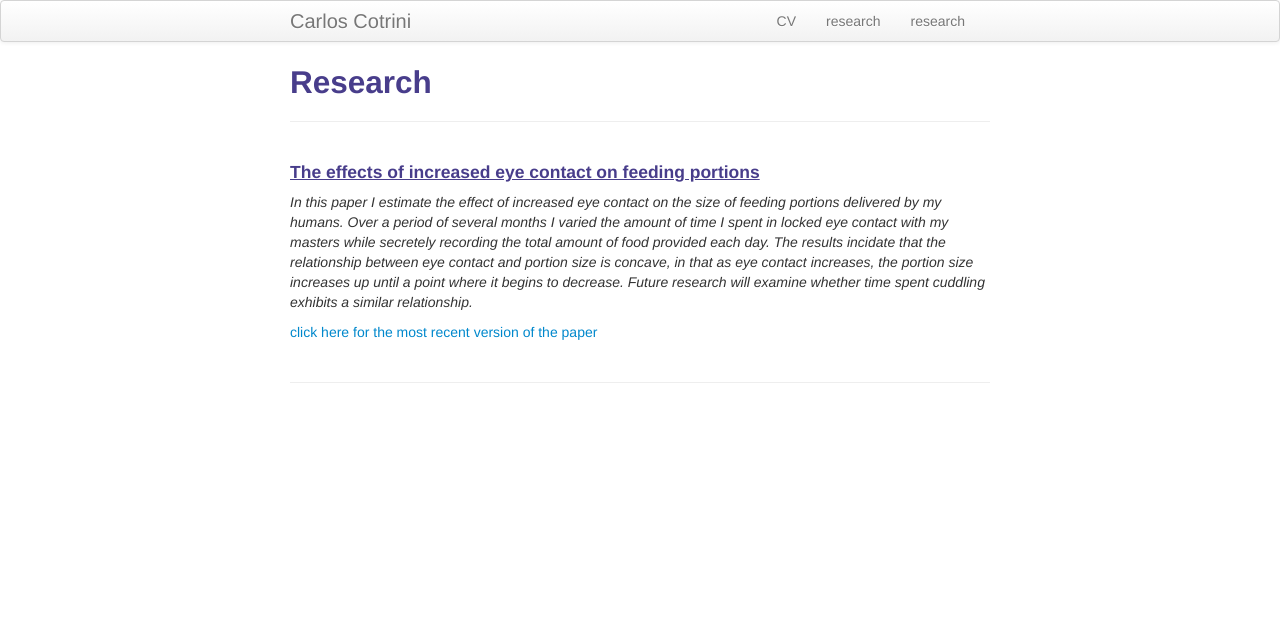
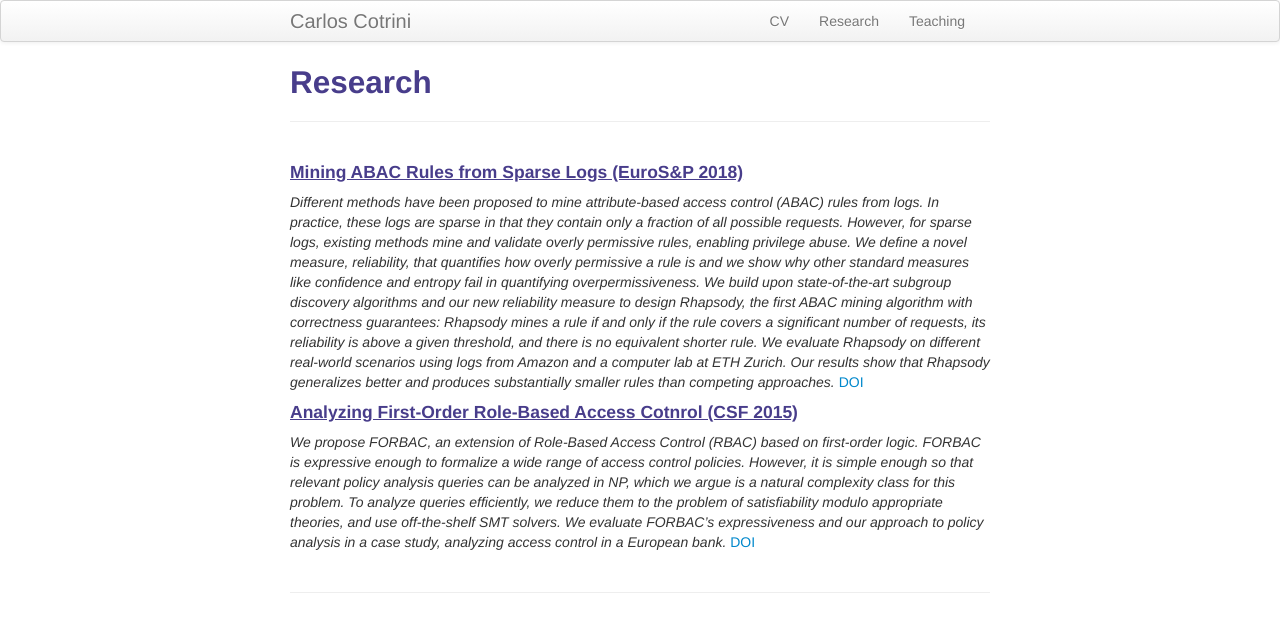
Before and after one commit to carloscotrini/carloscotrini.github.io, a Jekyll site: the page built from pages/research.md, in a window 1280 px wide. Shown: the top 632 px of the page. Built offline with Jekyll 4.4.1, drawn with Linux system fonts in a browser that asks for light colours.

Commit message:
Added two publications

```diff
--- a/_includes/themes/twitter/default.html
+++ b/_includes/themes/twitter/default.html
@@ -36,8 +36,8 @@
           <a class="brand" href="{{ HOME_PATH }}">{{ site.title }}</a>
           <ul class="nav">
               <li><a href="{{ BASE_PATH }}/assets/CV.pdf">CV</a></li>
-              <li><a href="{{ BASE_PATH }}/pages/research.html">research</a></li>
-	      <li><a href="{{ BASE_PATH }}/pages/teaching.html">research</a></li>
+              <li><a href="{{ BASE_PATH }}/pages/research.html">Research</a></li>
+	      <li><a href="{{ BASE_PATH }}/pages/teaching.html">Teaching</a></li>
           </ul>
         </div>
       </div>
--- a/pages/research.md
+++ b/pages/research.md
@@ -1,15 +1,15 @@
 ---
 layout: page
 title: Research
-description: Blue Ham's research
+description: Carlos Cotrini's research
 ---
 
+#### <u>Mining ABAC Rules from Sparse Logs (EuroS&P 2018)</u>
+*Different methods have been proposed to mine attribute-based access control (ABAC) rules from logs. In practice, these logs are sparse in that they contain only a fraction of all possible requests. However, for sparse logs, existing methods mine and validate overly permissive rules, enabling privilege abuse. We define a novel measure, reliability, that quantifies how overly permissive a rule is and we show why other standard measures like confidence and entropy fail in quantifying overpermissiveness. We build upon state-of-the-art subgroup discovery algorithms and our new reliability measure to design Rhapsody, the first ABAC mining algorithm with correctness guarantees: Rhapsody mines a rule if and only if the rule covers a significant number of requests, its reliability is above a given threshold, and there is no equivalent shorter rule. We evaluate Rhapsody on different real-world scenarios using logs from Amazon and a computer lab at ETH Zurich. Our results show that Rhapsody generalizes better and produces substantially smaller rules than competing approaches.* [DOI](10.1109/EuroSP.2018.00011)
 
 
-#### <u>The effects of increased eye contact on feeding portions</u>
-*In this paper I estimate the effect of increased eye contact on the size of feeding portions delivered by my humans. Over a period of several months I varied the amount of time I spent in locked eye contact with my masters while secretely recording the total amount of food provided each day. The results incidate that the relationship between eye contact and portion size is concave, in that as eye contact increases, the portion size increases up until a point where it begins to decrease. Future research will examine whether time spent cuddling exhibits a similar relationship.*
-
-[click here for the most recent version of the paper]({{ BASE_PATH}}/pages/working_papers/sample-working-paper.pdf)
+#### <u>Analyzing First-Order Role-Based Access Cotnrol (CSF 2015)</u>
+*We propose FORBAC, an extension of Role-Based Access Control (RBAC) based on first-order logic. FORBAC is expressive enough to formalize a wide range of access control policies. However, it is simple enough so that relevant policy analysis queries can be analyzed in NP, which we argue is a natural complexity class for this problem. To analyze queries efficiently, we reduce them to the problem of satisfiability modulo appropriate theories, and use off-the-shelf SMT solvers. We evaluate FORBAC's expressiveness and our approach to policy analysis in a case study, analyzing access control in a European bank.* [DOI](10.1109/CSF.2015.8)
 
 
 <!-- Note: this is how to write a comment in HTML. Everything in here won't show up on your webpage.-->
```
Also changed, not shown: index.md (+2 -2 lines), pages/teaching.md (added, +22 -0 lines).
